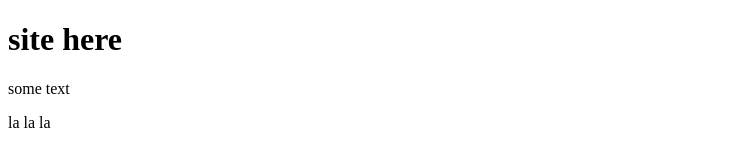
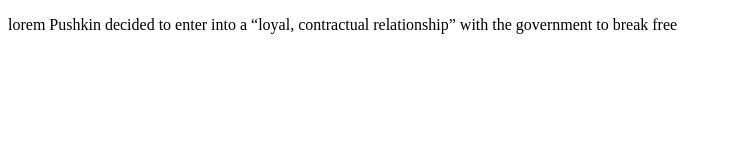
Before and after one commit to Artur1503/site, a plain HTML site: page index.html in a window 1280 px wide. Shown: the whole page, without its empty margins (0-732 px from the left). Drawn offline with Linux system fonts and the light colour scheme.

Commit message:
third commit

```diff
--- a/index.html
+++ b/index.html
@@ -6,8 +6,6 @@
 	<link rel="stylesheet" href="css/style.css">
 </head>
 <body>
-	<h1>site here</h1>
-	<p>some text</p>
-	<p>la la la</p>
+	<p>lorem Pushkin decided to enter into a “loyal, contractual relationship” with the government to break free</p>
 </body>
 </html>
```
